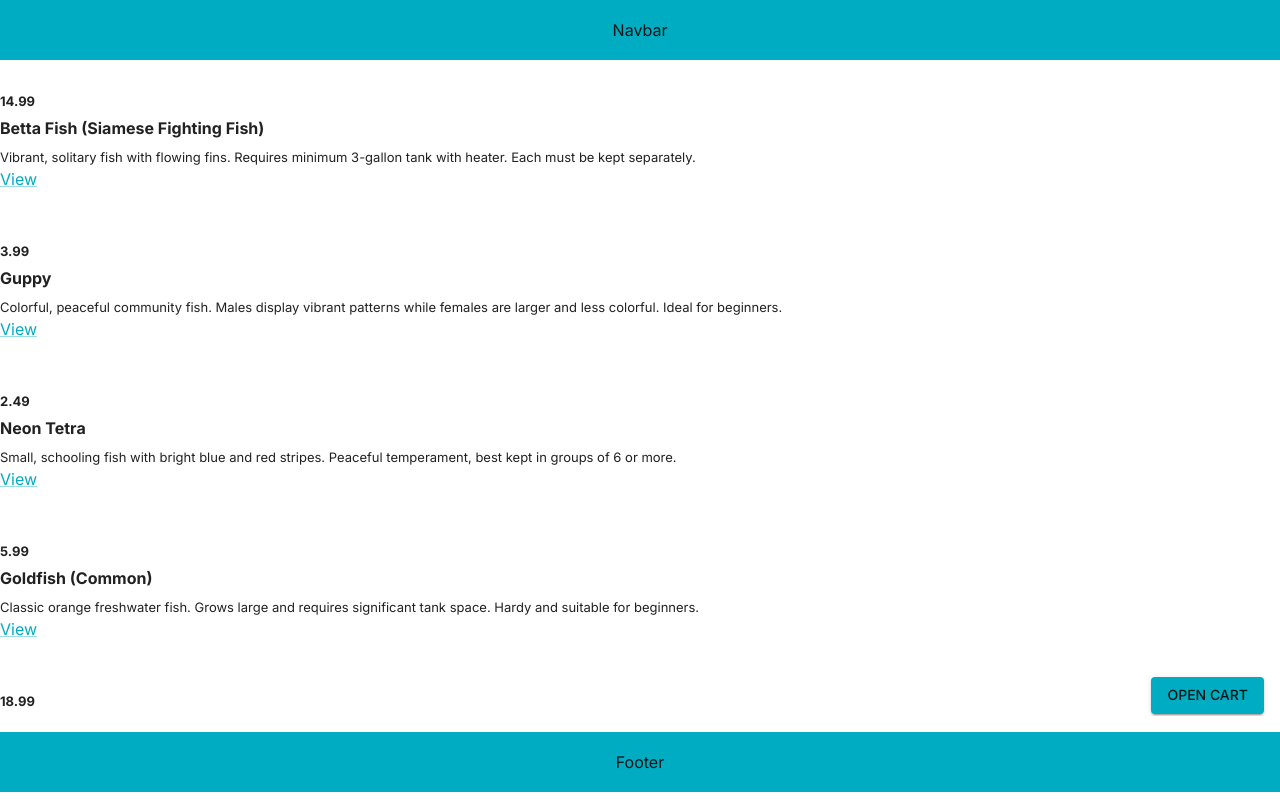
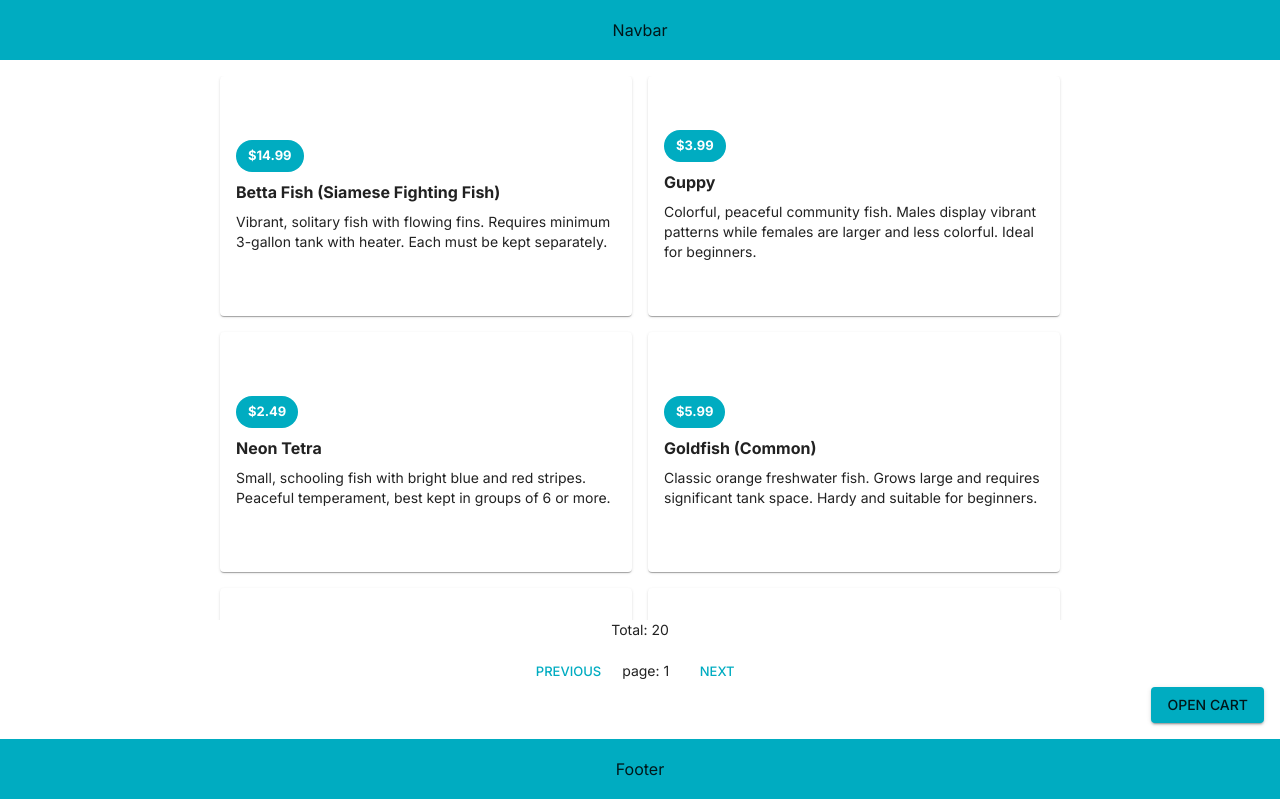
Before and after one commit to AdrianTNare/little-fish-pet-store, a Next.js app in the folder apps/store-web-app/: page / in a window 1280 px wide. Built offline with nearby package versions, Linux system fonts and the light colour scheme.

Commit message:
feat: add nextjs api integration

```diff
--- /dev/null
+++ b/apps/store-web-app/src/app/api/products/pet-fish/[id]/route.ts
@@ -0,0 +1,11 @@
+import { NextRequest, NextResponse } from "next/server";
+
+export async function GET(request: NextRequest) {
+  const searchParams = request.nextUrl.searchParams;
+
+  const id = searchParams.get("id");
+
+  return NextResponse.json({
+    id,
+  });
+}
--- /dev/null
+++ b/apps/store-web-app/src/app/api/products/pet-fish/route.ts
@@ -0,0 +1,25 @@
+import { fishProducts } from "@/fixtures/fishProducts";
+import { Product } from "@/types/product";
+import { NextRequest, NextResponse } from "next/server";
+
+export async function GET(request: NextRequest) {
+  const searchParams = request.nextUrl.searchParams;
+
+  const page = parseInt(searchParams.get("page") ?? "0");
+
+  const size = parseInt(searchParams.get("size") ?? "0");
+
+  const total = fishProducts.length;
+
+  let products: Product[] = [];
+
+  if (page && size) {
+    products = fishProducts.slice((page - 1) * size, page * size);
+  }
+
+  return NextResponse.json({
+    page,
+    total,
+    products,
+  });
+}
--- a/apps/store-web-app/src/app/fish/[id]/page.tsx
+++ b/apps/store-web-app/src/app/fish/[id]/page.tsx
@@ -1,9 +1,7 @@
 import { AddToCartTrigger } from "@/components/AddToCartTrigger";
-import { FishProductCard } from "@/components/FishProductCard";
-import { useCartModal } from "@/components/hooks/useCartModal";
 import { ProductCartTrigger } from "@/components/ProductCartTrigger";
 import { fishProducts } from "@/fixtures/fishProducts";
-import { Box, Button, Typography } from "@mui/material";
+import { Box, Typography } from "@mui/material";
 
 interface Params {
   id: string;
--- a/apps/store-web-app/src/components/FishProductCard.tsx
+++ b/apps/store-web-app/src/components/FishProductCard.tsx
@@ -1,5 +1,9 @@
 import { Product } from "@/types/product";
-import { Box, Button, Link as MuiLink, Typography } from "@mui/material";
+import { Chip, Grid, Typography } from "@mui/material";
+import Card from "@mui/material/Card";
+import CardActionArea from "@mui/material/CardActionArea";
+import CardContent from "@mui/material/CardContent";
+//import CardMedia from "@mui/material/CardMedia";
 import Link from "next/link";
 
 interface Props {
@@ -10,17 +14,44 @@ export const FishProductCard = ({
   product: { id, name, price, description },
 }: Props) => {
   return (
-    <Box py={2} height="100%" maxHeight={150}>
-      <Typography mb={0.5} fontWeight="bold" fontSize="small">
-        {price}
-      </Typography>
-      <Typography mb={1} fontWeight="bold">
-        {name}
-      </Typography>
-      <Typography fontSize="small">{description}</Typography>
-      <MuiLink component={Link} href={{ pathname: `/fish/${id}` }}>
-        View
-      </MuiLink>
-    </Box>
+    <Grid size={{ xs: 12, sm: 6 }}>
+      <Link
+        href={{ pathname: `/fish/${id}` }}
+        passHref
+        style={{ textDecoration: "none" }}
+      >
+        <Card sx={{ height: 240 }}>
+          <CardActionArea sx={{ height: "100%" }}>
+            {/*
+
+        <CardMedia
+          component="img"
+          height="140"
+          image="/static/images/cards/contemplative-reptile.jpg"
+          alt="green iguana"
+        />
+        */}
+
+            <CardContent>
+              <Chip
+                color="primary"
+                label={`$${price}`}
+                sx={{ color: "white", fontWeight: "bold" }}
+              />
+
+              <Typography my={1} fontWeight="bold">
+                {name}
+              </Typography>
+
+              <Typography variant="body2">{description}</Typography>
+            </CardContent>
+          </CardActionArea>
+        </Card>
+      </Link>
+    </Grid>
   );
 };
+
+//<MuiLink component={Link} href={{ pathname: `/fish/${id}` }}>
+//  View
+//</MuiLink>
--- a/apps/store-web-app/src/components/PetFishList.tsx
+++ b/apps/store-web-app/src/components/PetFishList.tsx
@@ -1,21 +1,89 @@
 "use client";
 
-import { fishProducts } from "@/fixtures/fishProducts";
+//import { fishProducts } from "@/fixtures/fishProducts";
 import { FishProductCard } from "./FishProductCard";
-import { Box, Button } from "@mui/material";
+import { Box, Button, Grid, Typography } from "@mui/material";
 import { useCartModal } from "./hooks/useCartModal";
+import { useState } from "react";
+import { PaginationInput } from "@/types/product";
+import { useGetAllPetFishQuery } from "@/stores/slices/api/productsApiSlice";
 
 export const PetFishList = () => {
   const { onOpenModal, CartModal } = useCartModal();
 
+  const [paginationInput, setPaginationInput] = useState<PaginationInput>({
+    page: 1,
+    size: 10,
+  });
+
+  const {
+    data,
+    isLoading,
+    error: isError,
+  } = useGetAllPetFishQuery(paginationInput);
+
+  const onNextPage = () => {
+    setPaginationInput((currentInput) => ({
+      ...currentInput,
+      page:
+        !data?.total || data.total / currentInput.size > currentInput.page
+          ? currentInput.page + 1
+          : currentInput.page,
+    }));
+  };
+
+  const onPreviousPage = () => {
+    setPaginationInput((currentInput) => ({
+      ...currentInput,
+      page: currentInput.page > 1 ? currentInput.page - 1 : 1,
+    }));
+  };
+
   return (
     <>
       <CartModal />
+      <Box position="relative">
+        <Box
+          width="100%"
+          display="flex"
+          flexDirection="column"
+          alignItems="center"
+        >
+          <Box display="flex" justifyContent="center" width="100%" overflow="scroll" height="68vh">
+            <Grid container spacing={2} width="100%" sx={{ maxWidth: 840 }}>
+              {isError && <p>Error: failed to load data</p>}
 
-      <Box position="relative" overflow="scroll" height="80vh">
-        {fishProducts.map((pet) => (
-          <FishProductCard key={pet.name} product={pet} />
-        ))}
+              {isLoading && <p>Loading...</p>}
+
+              {data?.products && (
+                <>
+                  {data.products.map((pet) => (
+                    <FishProductCard key={pet.name} product={pet} />
+                  ))}
+                </>
+              )}
+            </Grid>
+          </Box>
+
+          {data?.total && (
+            <Typography variant="body2" mb={2}>
+              Total: {data.total}
+            </Typography>
+          )}
+          <Box display="flex" alignItems="center" columnGap={2}>
+            <Button size="small" onClick={onPreviousPage}>
+              Previous
+            </Button>
+
+            <Typography variant="body2">
+              page: {paginationInput.page}
+            </Typography>
+
+            <Button size="small" onClick={onNextPage}>
+              Next
+            </Button>
+          </Box>
+        </Box>
 
         <Box
           position="sticky"
--- a/apps/store-web-app/src/components/hooks/useAddCartModal.tsx
+++ b/apps/store-web-app/src/components/hooks/useAddCartModal.tsx
@@ -18,7 +18,7 @@ export const useModal = <T extends CartModalProps>(Modal: FC<T>) => {
   //TODO: we could pass the other props as {...props}
   const CartModal: FC<Omit<T, keyof CartModalProps>> = (props) => (
     <Modal
-      {...(props as any)}
+      {...(props as T)}
       onCloseModal={onCloseModal}
       isModalOpen={isModalOpen}
     />
--- a/apps/store-web-app/src/fixtures/fishProducts.ts
+++ b/apps/store-web-app/src/fixtures/fishProducts.ts
@@ -1,7 +1,5 @@
 import { CartItem, Product } from "@/types/product";
-import { v4 as uuidv4 } from "uuid";
 
-// make a
 export const fishProducts: Product[] = [
   {
     id: 1,
--- /dev/null
+++ b/apps/store-web-app/src/stores/slices/api/productsApiSlice.ts
@@ -0,0 +1,30 @@
+import { Product } from "@/types/product";
+import { createApi, fetchBaseQuery } from "@reduxjs/toolkit/query/react";
+
+interface GetAllPetFishParams {
+  page: number;
+  size: number;
+}
+
+interface ProductsResponse {
+  page: number;
+  total: number;
+  products: Product[];
+}
+
+export const productsApiSlice = createApi({
+  tagTypes: ["Products"],
+  reducerPath: "productsApi",
+  baseQuery: fetchBaseQuery({ baseUrl: "http://localhost:3000/api/" }),
+  endpoints: (build) => ({
+    getAllPetFish: build.query<ProductsResponse, GetAllPetFishParams>({
+      query: ({ page, size }) => `products/pet-fish?page=${page}&size=${size}`,
+    }),
+    getPetFishById: build.query<Product, string>({
+      query: (id) => `products/pet-fish/${id}`,
+    }),
+  }),
+});
+
+export const { useGetAllPetFishQuery, useGetPetFishByIdQuery } =
+  productsApiSlice;
--- a/apps/store-web-app/src/stores/store.ts
+++ b/apps/store-web-app/src/stores/store.ts
@@ -1,16 +1,32 @@
-import { combineSlices, configureStore } from "@reduxjs/toolkit";
+import {
+  Action,
+  combineSlices,
+  configureStore,
+  ThunkAction,
+} from "@reduxjs/toolkit";
 import { cartSlice } from "./slices/cartSlice";
+import { productsApiSlice } from "./slices/api/productsApiSlice";
 
-const rootReducer = combineSlices(cartSlice);
+const rootReducer = combineSlices(cartSlice, productsApiSlice);
 
 export type RootState = ReturnType<typeof rootReducer>;
 
 export const makeStore = () => {
   return configureStore({
     reducer: rootReducer,
+    middleware: (getDefaultMiddleware) =>
+      getDefaultMiddleware().concat(productsApiSlice.middleware),
   });
 };
 
 export type AppStore = ReturnType<typeof makeStore>;
 
 export type AppDispatch = AppStore["dispatch"];
+
+//TODO: we might not need this
+export type AppThunk<ThunkReturnType = void> = ThunkAction<
+  ThunkReturnType,
+  RootState,
+  unknown,
+  Action
+>;
--- a/apps/store-web-app/src/types/product.ts
+++ b/apps/store-web-app/src/types/product.ts
@@ -8,3 +8,8 @@ export interface Product {
 export interface CartItem extends Omit<Product, "description"> {
   quantity: number;
 }
+
+export interface PaginationInput {
+  page: number;
+  size: number;
+}
```
